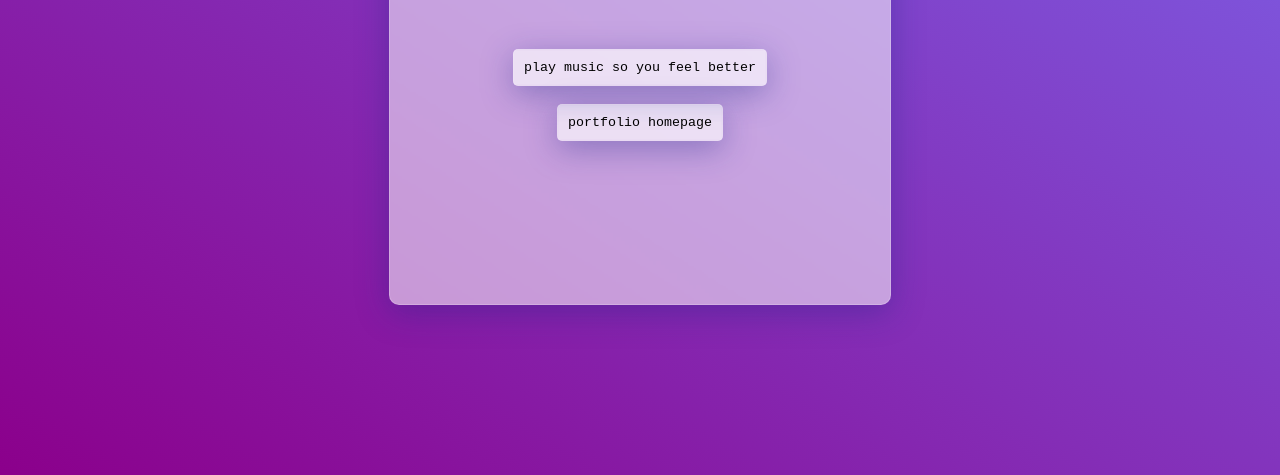
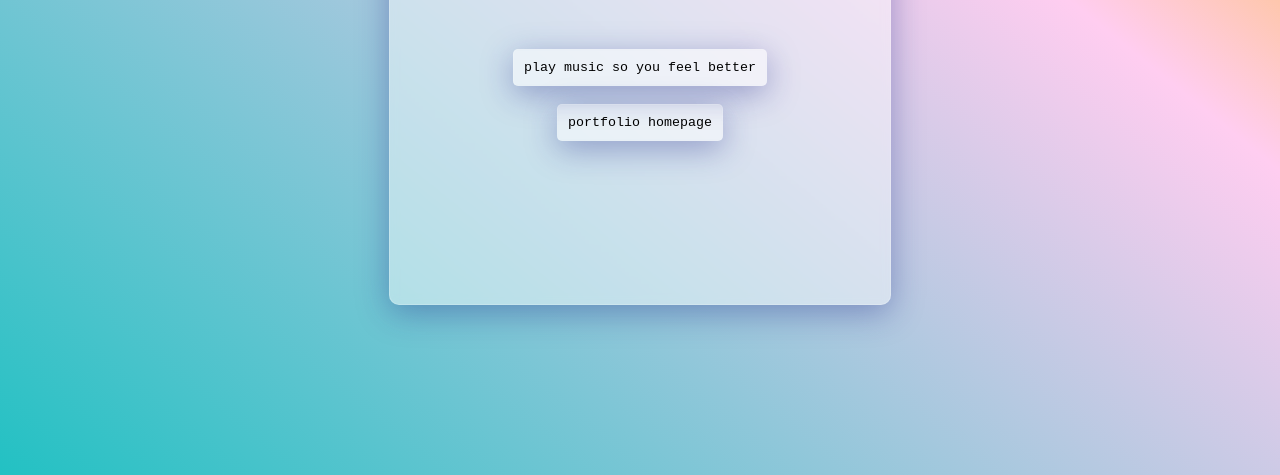
Before and after one commit to trollface-security/sekrit, a plain HTML site: page index.html in a window 1280 px wide. Shown: the part 325-800 px from the top of the page. Drawn offline with nearby package versions, Linux system fonts and the light colour scheme.

Commit message:
Update index.html

```diff
--- a/index.html
+++ b/index.html
@@ -16,7 +16,7 @@
             @import url('https://fonts.googleapis.com/css2?family=Libre+Baskerville&display=swap');
             @import url('https://fonts.googleapis.com/css2?family=Fredoka&display=swap');
                 body {
-                    background: linear-gradient(to bottom left, #7B68EE, #8B008B);
+                    background: linear-gradient(39deg, rgba(34,193,195,1) 0%, rgba(255,205,240,1) 73%, rgba(253,187,45,1) 100%);
                     background-attachment: fixed;
                     background-repeat: no-repeat;
                     background-size: cover;
@@ -29,7 +29,7 @@
                 }
 
                 button {
-                    background: rgba( 255, 255, 255, 0.25 );
+                    background: rgba( 255, 255, 255, 0.15);
                     box-shadow: 0 8px 32px 0 rgba( 31, 38, 135, 0.37 );
                     backdrop-filter: blur( 1px );
                     -webkit-backdrop-filter: blur( 1px );
@@ -55,10 +55,10 @@ border: 1px solid rgba( 255, 255, 255, 0.18 );
                 section {
 
 
-                    background: rgba( 255, 255, 255, 0.55 );
+                    background: rgba( 255, 255, 255, 0.45);
                     box-shadow: 0 8px 32px 0 rgba( 31, 38, 135, 0.37 );
-backdrop-filter: blur( 1px );
--webkit-backdrop-filter: blur( 1px );
+                    backdrop-filter: blur( 4.9px );
+                    -webkit-backdrop-filter: blur( 4.9px );
                     border-radius: 10px;
                     border: 1px solid rgba( 255, 255, 255, 0.18 );
                     width: 500px;
```
Lines whose indentation alone changed are shown as unchanged.
